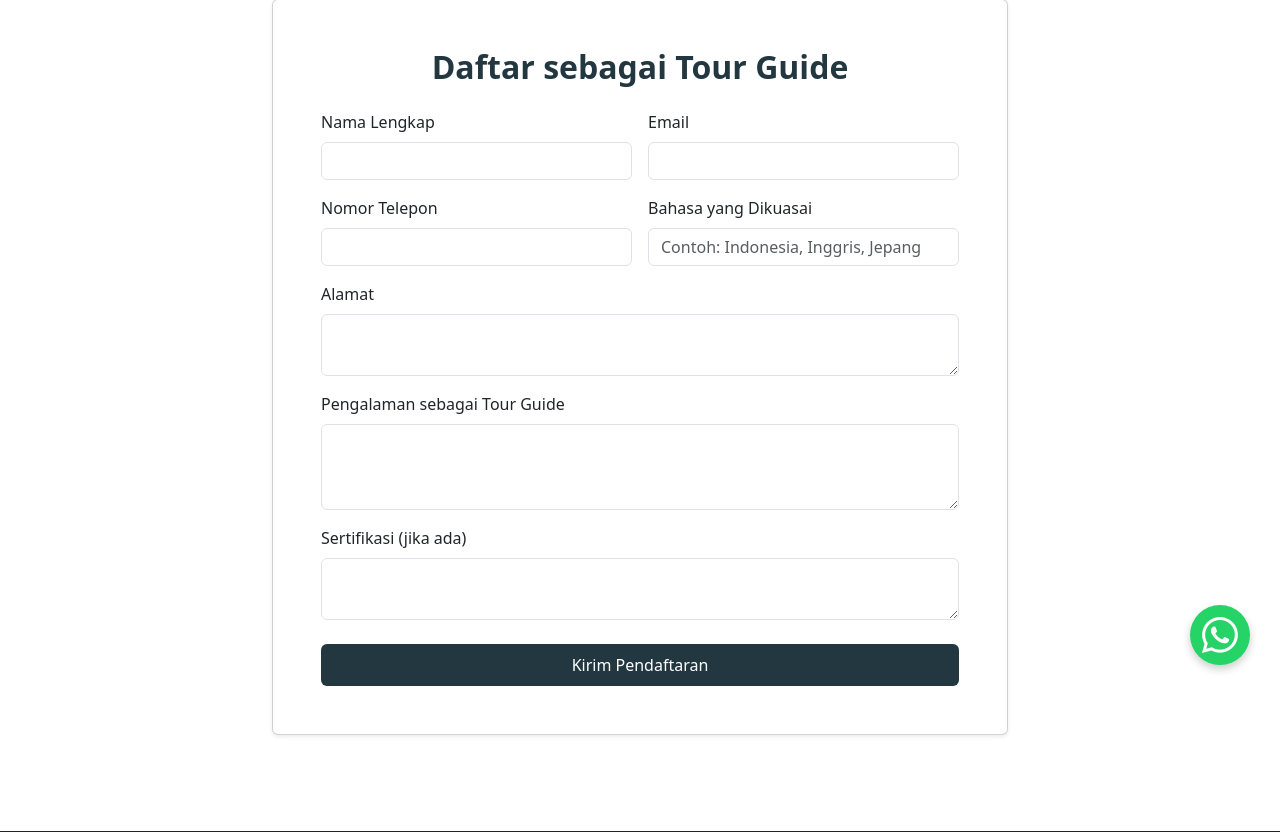
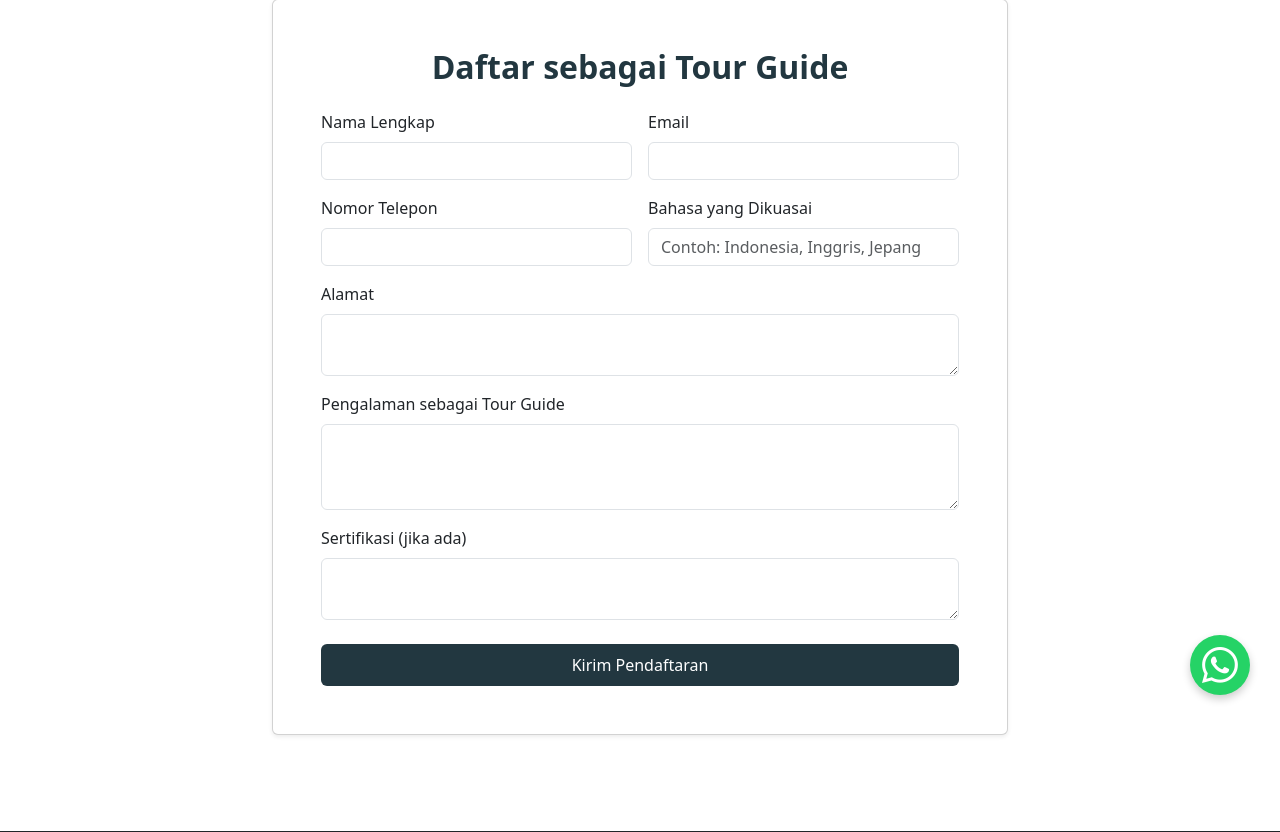
Before and after one commit to suluharwani/chezlespapous, a CodeIgniter 4 app: the page made by app/Views/guide_register.php in a window 1280 px wide. Shown: the part 105-937 px from the top of the page. Run offline with PHP 8.4 and a stand-in for CodeIgniter, Linux system fonts and the light colour scheme; the template is opened without the code that fills it, so the values that code supplies are empty; some libraries are stand-ins or nearby versions.

Commit message:
Update footer.php

```diff
--- a/app/Views/templates/footer.php
+++ b/app/Views/templates/footer.php
@@ -2,7 +2,7 @@
     /* WhatsApp Floating Button Styles */
     .whatsapp-float {
         position: fixed;
-        bottom: 30px;
+        bottom: 0px;
         right: 30px;
         z-index: 1000;
     }
```
